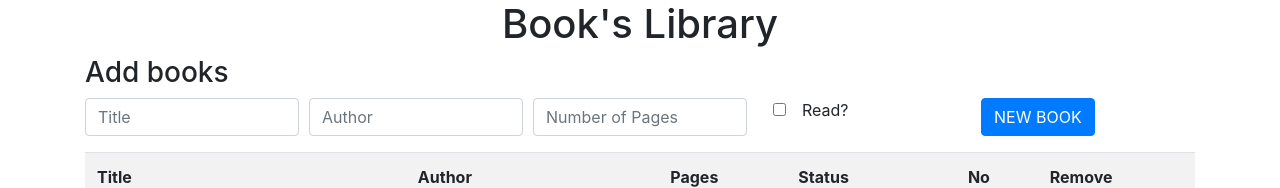
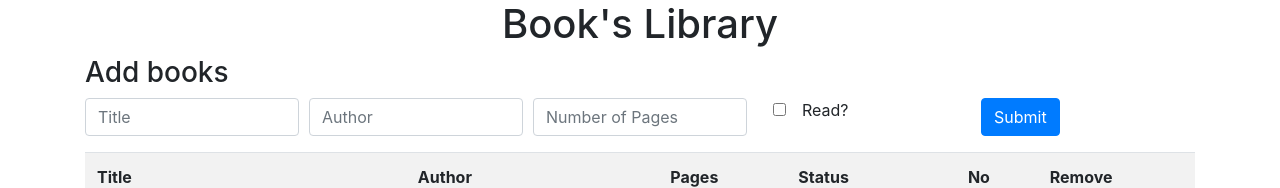
Before and after one commit to Anna-Myzukina/library, a website: page index.html in a window 1280 px wide. Shown: the top 188 px of the page. Drawn offline with nearby package versions, Linux system fonts and the light colour scheme.

Commit message:
Modify index.html

```diff
--- a/index.html
+++ b/index.html
@@ -34,7 +34,7 @@
                   </div>
 
                   <div class="col">
-                    <button class="button btn btn-primary">NEW BOOK</button>
+                    <button class="button btn btn-primary">Submit</button>
                   </div>
                 </div>
               </form>
```
